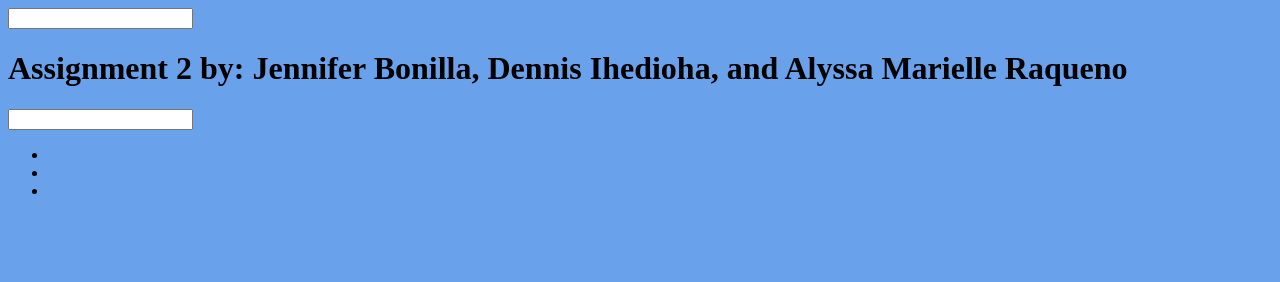
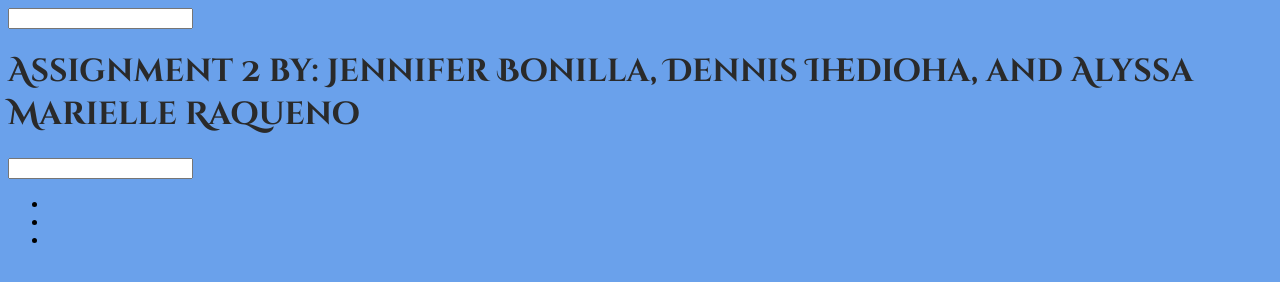
Before and after one commit to dennisihedioha/INST377-Assignment2, a website: page public/index.html in a window 1280 px wide. Drawn offline with nearby package versions, Linux system fonts and the light colour scheme.

Commit message:
update index and styles
update header font and adding google link to index.html

```diff
--- a/public/index.html
+++ b/public/index.html
@@ -4,6 +4,7 @@
     <title>Assignment 2</title>
     <title>INST 377 Assignment 2</title>
     <link rel="stylesheet" type="text/css" href="styles.css" />
+    <link href="https://fonts.googleapis.com/css?family=Roboto+Condensed:300|Cinzel+Decorative:700" rel="stylesheet">
     <script
     src="https://code.jquery.com/jquery-3.5.1.slim.min.js"
 @@ -10,8 +10,17 @@
--- a/public/styles.css
+++ b/public/styles.css
@@ -8,5 +8,6 @@ body {
 }
 
 h1 {
-
+  font-family: 'Cinzel Decorative', cursive;
+  color: #2a2a2a;
 }
```
